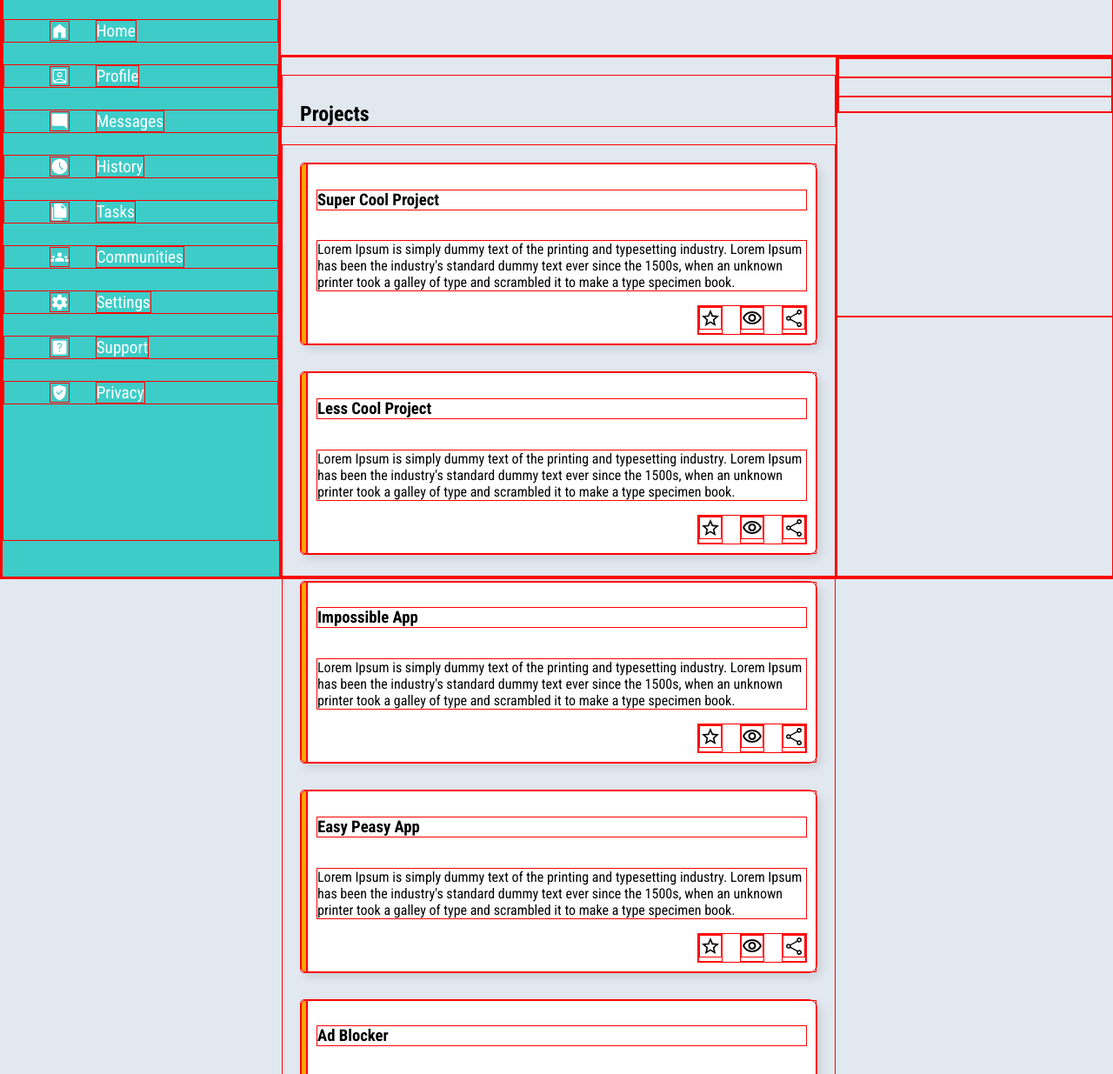
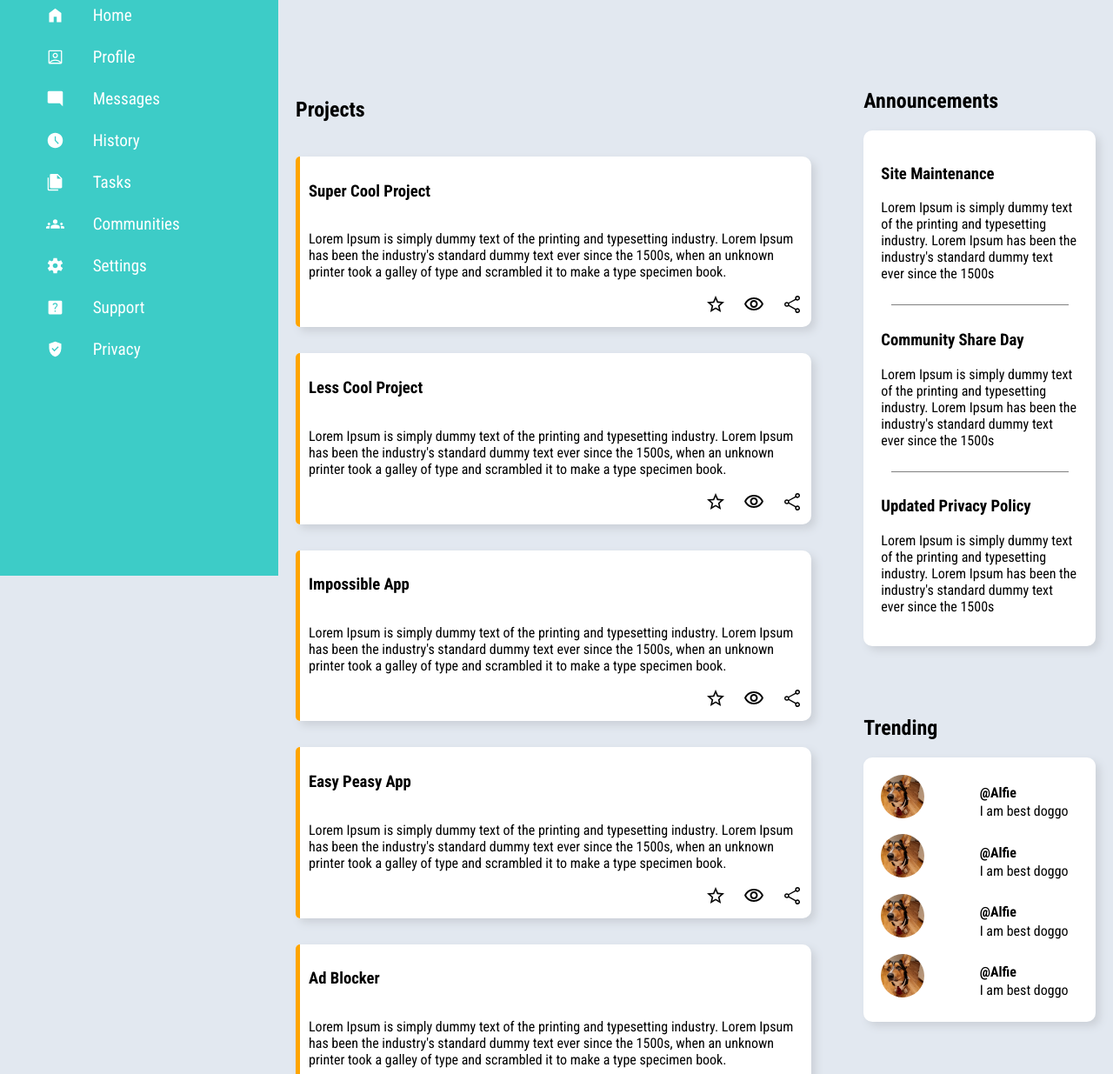
Before and after one commit to theCorgiCoder/bn-admin-dashboard, a plain HTML site: page index.html in a window 1280 px wide. Shown: the part 138-1373 px from the top of the page at 87% size. Drawn offline with Linux system fonts and the light colour scheme.

Commit message:
announcements and trending

```diff
--- a/index.html
+++ b/index.html
@@ -13,64 +13,76 @@
     <aside class="dashboard">
       <nav>
         <a href="#" class="link" id="dash_main">
-          <img src="./assets/icons/dashboard.svg" alt="" class="nav_icon">
-          <p class="menu_title">
-            Dashboard
-          </p>
+          <img src="./assets/icons/dashboard.svg" alt="" class="nav_icon" />
+          <p class="menu_title">Dashboard</p>
         </a>
         <a href="#" class="link">
-          <img src="./assets/icons/home.svg" alt="disected square" class="nav_icon">
-          <p class="menu_title">
-            Home
-          </p>
+          <img
+            src="./assets/icons/home.svg"
+            alt="disected square"
+            class="nav_icon"
+          />
+          <p class="menu_title">Home</p>
         </a>
         <a href="#" class="link">
-          <img src="./assets/icons/user_profile.svg" alt="simple user icon" class="nav_icon">
-          <p class="menu_title">
-            Profile
-          </p>
+          <img
+            src="./assets/icons/user_profile.svg"
+            alt="simple user icon"
+            class="nav_icon"
+          />
+          <p class="menu_title">Profile</p>
         </a>
         <a href="#" class="link">
-          <img src="./assets/icons/messages.svg" alt="message bubble" class="nav_icon">
-          <p class="menu_title">
-            Messages
-          </p>
+          <img
+            src="./assets/icons/messages.svg"
+            alt="message bubble"
+            class="nav_icon"
+          />
+          <p class="menu_title">Messages</p>
         </a>
         <a href="#" class="link">
-          <img src="./assets/icons/history.svg" alt="clock" class="nav_icon">
-          <p class="menu_title">
-            History
-          </p>
+          <img src="./assets/icons/history.svg" alt="clock" class="nav_icon" />
+          <p class="menu_title">History</p>
         </a>
         <a href="#" class="link">
-          <img src="./assets/icons/tasks.svg" alt="square stacked ontop of of another" class="nav_icon">
-          <p class="menu_title">
-            Tasks
-          </p>
+          <img
+            src="./assets/icons/tasks.svg"
+            alt="square stacked ontop of of another"
+            class="nav_icon"
+          />
+          <p class="menu_title">Tasks</p>
         </a>
         <a href="#" class="link">
-          <img src="./assets/icons/communities.svg" alt="simplified person icon, three total" class="nav_icon">
-          <p class="menu_title">
-            Communities
-          </p>
+          <img
+            src="./assets/icons/communities.svg"
+            alt="simplified person icon, three total"
+            class="nav_icon"
+          />
+          <p class="menu_title">Communities</p>
         </a>
         <a href="#" class="link">
-          <img src="./assets/icons/settings.svg" alt="cog wheel" class="nav_icon">
-          <p class="menu_title">
-            Settings
-          </p>
+          <img
+            src="./assets/icons/settings.svg"
+            alt="cog wheel"
+            class="nav_icon"
+          />
+          <p class="menu_title">Settings</p>
         </a>
         <a href="#" class="link">
-          <img src="./assets/icons/support.svg" alt="square with question mark in center" class="nav_icon">
-          <p class="menu_title">
-            Support
-          </p>
+          <img
+            src="./assets/icons/support.svg"
+            alt="square with question mark in center"
+            class="nav_icon"
+          />
+          <p class="menu_title">Support</p>
         </a>
         <a href="#" class="link">
-          <img src="./assets/icons/privacy.svg" alt="shield with checkmark in center" class="nav_icon">
-          <p class="menu_title">
-            Privacy
-          </p>
+          <img
+            src="./assets/icons/privacy.svg"
+            alt="shield with checkmark in center"
+            class="nav_icon"
+          />
+          <p class="menu_title">Privacy</p>
         </a>
       </nav>
     </aside>
@@ -482,16 +494,95 @@
           </div>
         </div>
       </section>
+
       <section class="announcements">
-        <div class="announcements-container">
-          <div class="announcement">
-            <h2 class="announcement-title"></h2>
-            <p class="announcement-text"></p>
-          </div>
-        </div>
+        <h2 class="announcements-title">Announcements</h2>
+        <aside class="announcements-container">
+          <article class="announcement-card">
+            <h3 class="announcement-title">Site Maintenance</h3>
+            <p class="announcement-text">
+              Lorem Ipsum is simply dummy text of the printing and typesetting
+              industry. Lorem Ipsum has been the industry's standard dummy text
+              ever since the 1500s
+            </p>
+          </article>
+
+          <span></span>
+
+          <article class="announcement-card">
+            <h3 class="announcement-title">Community Share Day</h3>
+            <p class="announcement-text">
+              Lorem Ipsum is simply dummy text of the printing and typesetting
+              industry. Lorem Ipsum has been the industry's standard dummy text
+              ever since the 1500s
+            </p>
+          </article>
+
+          <span></span>
+
+          <article class="announcement-card">
+            <h3 class="announcement-title">Updated Privacy Policy</h3>
+            <p class="announcement-text">
+              Lorem Ipsum is simply dummy text of the printing and typesetting
+              industry. Lorem Ipsum has been the industry's standard dummy text
+              ever since the 1500s
+            </p>
+          </article>
+        </aside>
       </section>
 
-      <section class="trending"></section>
+      <section class="trending">
+        <h2 class="trending-title">Trending</h2>
+        <aside class="trending-container">
+          <figcaption class="trending-card">
+            <img
+              src="./Assets/profile-images/elaine_profile.jpg"
+              alt=""
+              class="trending-img"
+            />
+            <div class="trending-content">
+              <h4 class="trending-title">@Alfie</h4>
+              <p class="trending-text">I am best doggo</p>
+            </div>
+          </figcaption>
+
+          <figcaption class="trending-card">
+            <img
+              src="./Assets/profile-images/elaine_profile.jpg"
+              alt=""
+              class="trending-img"
+            />
+            <div class="trending-content">
+              <h4 class="trending-title">@Alfie</h4>
+              <p class="trending-text">I am best doggo</p>
+            </div>
+          </figcaption>
+
+          <figcaption class="trending-card">
+            <img
+              src="./Assets/profile-images/elaine_profile.jpg"
+              alt=""
+              class="trending-img"
+            />
+            <div class="trending-content">
+              <h4 class="trending-title">@Alfie</h4>
+              <p class="trending-text">I am best doggo</p>
+            </div>
+          </figcaption>
+
+          <figcaption class="trending-card">
+            <img
+              src="./Assets/profile-images/elaine_profile.jpg"
+              alt=""
+              class="trending-img"
+            />
+            <div class="trending-content">
+              <h4 class="trending-title">@Alfie</h4>
+              <p class="trending-text">I am best doggo</p>
+            </div>
+          </figcaption>
+        </aside>
+      </section>
     </main>
   </body>
 </html>
--- a/style.css
+++ b/style.css
@@ -1,6 +1,6 @@
 @import url("https://fonts.googleapis.com/css2?family=Roboto+Condensed:wght@400;700&display=swap");
-*{
-    border: 1px solid red;
+* {
+  /*border: 1px solid red;*/
   font-family: "Roboto Condensed", sans-serif;
 }
 
@@ -23,7 +23,7 @@ body {
 
 .profile_header {
   grid-column: 2 / -1;
-    grid-row: 1 /2
+  grid-row: 1 /2;
 }
 
 /**** DASHBOARD STYLES ****/
@@ -45,12 +45,12 @@ nav {
   grid-row: span 3;
 }
 
-#dash_main > .menu_title{
+#dash_main > .menu_title {
   font-size: 2rem;
   margin: 0;
 }
 
-#dash_main > .nav_icon{
+#dash_main > .nav_icon {
   height: 2.5em;
   grid-column: 2 / 3;
 }
@@ -61,10 +61,9 @@ nav {
   text-decoration: none;
   justify-items: start;
   align-items: center;
-
 }
 
-.nav_icon{
+.nav_icon {
   height: 1.3em;
   grid-column: 2 /3;
 }
@@ -74,7 +73,6 @@ nav {
   grid-column: 3 / -1;
   font-size: 1.2rem;
   margin: 0;
-
 }
 
 .main_content {
@@ -83,6 +81,7 @@ nav {
   display: grid;
   grid-template-columns: repeat(3, 1fr);
   grid-template-rows: repeat(2, 1fr);
+  gap: 20px;
 }
 
 .projects {
@@ -111,6 +110,11 @@ nav {
   display: grid;
   background-color: white;
   box-shadow: 5px 5px 10px #ccd1d8;
+}
+
+.project:hover {
+  transition: 0.3s ease-out;
+  transform: scale(1.02);
 }
 
 .project span {
@@ -144,6 +148,19 @@ nav {
   grid-row: 3;
 }
 
+.star-icon,
+.eye-icon,
+.share-icon {
+  cursor: pointer;
+}
+
+.star-icon:hover,
+.eye-icon:hover,
+.share-icon:hover {
+  transition: 0.3s ease-out;
+  transform: scale(1.1);
+}
+
 .star-icon {
   grid-column: 1;
   grid-row: 1;
@@ -163,4 +180,68 @@ nav {
 
 /* announcements section start */
 
+.announcements {
+  grid-column: 3 / 4;
+  padding: 20px;
+}
+
+.announcements-container {
+  display: grid;
+  gap: 10px;
+  grid-template-rows: repeat(auto-fill, minmax(150px, 1fr));
+  background-color: white;
+  border-radius: 10px;
+  padding: 20px;
+  box-shadow: 5px 5px 10px #ccd1d8;
+}
+
+.announcements-container span {
+  margin: 0 auto;
+  width: 90%;
+  height: 1px;
+  background-color: gray;
+}
+
 /* announcements section end */
+
+/* trending section start */
+
+.trending {
+  grid-column: 3 / 4;
+  display: grid;
+  padding: 20px;
+}
+
+.trending-container {
+  display: grid;
+  gap: 10px;
+  grid-template-rows: repeat(3, 1fr);
+  background-color: white;
+  border-radius: 10px;
+  padding: 20px;
+  box-shadow: 5px 5px 10px #ccd1d8;
+}
+
+.trending-card {
+  display: grid;
+  grid-template-columns: repeat(2, 1fr);
+}
+
+.trending-content p,
+.trending-content h4 {
+  line-height: 0;
+}
+
+.trending-img {
+  grid-row: 1;
+  grid-column: 1;
+  width: 50px;
+  height: 50px;
+  border-radius: 50%;
+}
+
+.trending-content {
+  grid-row: 1;
+  grid-column: 2;
+}
+/* trending section end */
```
Lines whose indentation alone changed are shown as unchanged.
